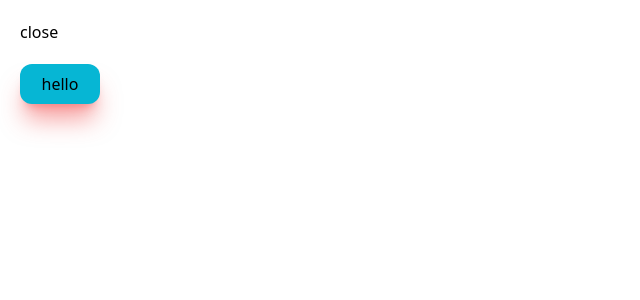
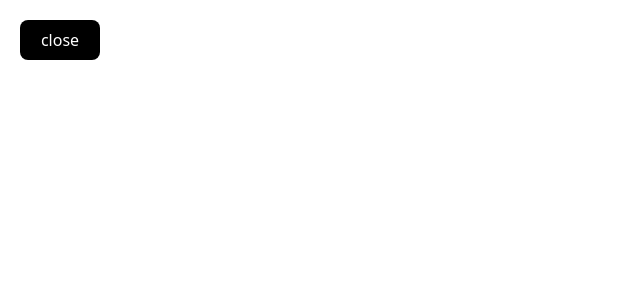
Before and after one commit to LikhitaMagar01/tailwindcss-reusable-components, a Nuxt app: page /button in a window 1280 px wide. Shown: the top 300 px of the page, without its empty margins (0-640 px from the left). Built offline with nearby package versions, Linux system fonts and the light colour scheme.

Commit message:
button component types

```diff
--- a/components/button.vue
+++ /dev/null
@@ -1,71 +0,0 @@
-<template>
-    <button
-      :class="getClasses (color, fromColor, toColor, fullWidth, fullHeight, colorNum, outlineNum, depressed, shadowSize, shadowColorNum, shadowColor, roundedRadius)"
-    >
-      <slot />
-    </button>
-  </template>
-  <script setup>
-    defineProps ({
-      color: {
-        type: String,
-        default: "",
-      },
-      fromColor: {
-        type: String,
-        default: ""
-      },
-      toColor: {
-        type: String,
-        detaule: ""
-      },
-      fullWidth: {
-        default: false,
-      },
-      fullHeight: {
-        default: ''
-      },
-      colorNum: {
-      },
-      outlineNum: {
-        default: ''
-      },
-      depressed: {
-        default: ''
-      },
-      shadowSize: {
-        default: ''
-      },
-      shadowColor: {
-        default: ''
-      },
-      shadowColorNum: {
-        default:''
-      },
-      roundedRadius: {
-
-      }
-    });
-function getClasses (color, fromColor, toColor, fullWidth, fullHeight, colorNum, outlineNum, depressed, shadowSize, shadowColorNum, shadowColor, roundedRadius){
-        let fullWidthValue, fullHeightValue, depressButton;
-        // Setting the button variant and color
-        if(depressed === "normal"){
-          depressButton = `bg-gray-100 hover:bg-${color}-${colorNum} shadow-${shadowSize} shadow-${shadowColor}-${shadowColorNum}/50 rounded-${roundedRadius}`
-        }else if (depressed==="primary") {
-          depressButton = `bg-blue-500 hover:bg-${color}-${colorNum} drop-shadow-${shadowSize} shadow-${shadowSize} shadow-${shadowColor}-${shadowColorNum}/50`
-        }else if(depressed === "error") {
-          depressButton = `bg-red-500`
-        }else if(depressed === "disabled") {
-          depressButton = `bg-gray-300`
-        }else if(depressed === "gradient") {
-          depressButton = `bg-gradient-to-r from-${fromColor}-${colorNum} to-${toColor}-${colorNum} hover:bg-${color}-${colorNum} drop-shadow-${shadowSize} shadow-${shadowSize} shadow-${shadowColor}-${shadowColorNum}/50`;
-        }else if(depressed === "outline") {
-          depressButton = `outline outline-offset-${outlineNum} bg-blue-500 hover:bg-${color}-${colorNum} drop-shadow-${shadowSize} shadow-${shadowSize} shadow-${shadowColor}-${shadowColorNum}/50`
-        }else {
-          depressButton = `bg-${color}-${colorNum}`;
-        }
-        fullWidthValue = fullWidth ? `w-${fullWidth}` : null;
-        fullHeightValue = fullHeight ? `h-${fullHeight}` : null;
-        return `${fullWidthValue} ${fullHeightValue} ${depressButton}`;
-      };
-  </script>
--- /dev/null
+++ b/components/buttonComponent.vue
@@ -0,0 +1,66 @@
+<template>
+  <button
+    :class="getClass()"
+  >
+    <slot />
+  </button>
+</template>
+<script setup>
+  const props = defineProps ({
+    color: {
+      type: String,
+      default: "",
+    },
+    fromColor: {
+      type: String,
+      default: ""
+    },
+    toColor: {
+      type: String,
+      detaule: ""
+    },
+    fullWidth: {
+      default: false,
+    },
+    fullHeight: {
+      default: ''
+    },
+    colorNum: {
+    },
+    outlineNum: {
+      default: ''
+    },
+    type: {
+      default: ''
+    },
+    shadowSize: {
+      default: ''
+    },
+    shadowColor: {
+      default: ''
+    },
+    shadowColorNum: {
+      default:''
+    },
+    roundedRadius: {
+    },
+  });
+  function getClass(){
+    let round = props.roundedRadius === 'sm' ? 'rounded-sm' : props.roundedRadius === 'md' ? 'rounded-md' : props.roundedRadius === 'lg' ? 'rounded-lg' : props.roundedRadius === 'xl' ? 'rounded-xl' : '' ;
+    // let buttonColor = `bg-${props.color}-${props.colorNum}`
+    let height = props.fullHeight ? `h-${props.fullHeight}` : '';
+    let Width = props.fullWidth ? `w-${props.fullWidth}` : '';
+    let type = props.type === 'primary' ? 'bg-sky-500 hover:bg-sky-600 drop-shadow-sm' : props.type === 'secondary' ? 'bg-gray-500 hover:bg-gray-600 drop-shadow-sm' : props.type === 'success' ? 'bg-green-500 hover:bg-green-600 drop-shadow-sm' : props.type === 'danger' ? 'bg-red-500 hover:bg-red-600 drop-shadow-sm' : props.type === 'warning' ? 'bg-yellow-500 hover:bg-yellow-600 drop-shadow-sm' : props.type === 'info' ? 'bg-blue-400 hover:bg-blue-500 drop-shadow-sm' : props.type === 'light' ? 'bg-white' : props.type === 'dark' ? 'bg-black text-white' : props.type === 'link' ? 'bg-white text-blue-600 underline underline-offset-1' : `bg-${props.color}-${props.colorNum}`;
+    return `${round} ${type} ${height} ${Width}`;
+  };
+</script>
+
+<!-- <script setup>
+import { h } from 'vue'
+render(()=>{
+  return()=>h('div', {}, "Hi 123");
+})
+</script> -->
+<!-- https://github.com/primefaces/primevue/blob/master/src/components/button/Button.vue -->
+
+<!-- https://github.com/justboil/admin-one-vue-tailwind/blob/master/src/components/BaseButtons.vue -->
--- a/components/modal.vue
+++ /dev/null
@@ -1,5 +0,0 @@
-<template>
-    <div class="text-red-500">
-        hello
-    </div>
-</template>
--- a/pages/button/index.vue
+++ b/pages/button/index.vue
@@ -1,15 +1,10 @@
 <template>
     <div class="m-5">
-       <button depressed="normal" color="red" colorNum="500" outlineNum="2" fullWidth="20" fullHeight="10" shadowSize="xl" shadowColorNum="500" shadowColor="black" roundedRadius="xl">close</button>
+       <buttonComponent type="dark" roundedRadius="lg" fullHeight="10" fullWidth="20">close</buttonComponent>
+       <!-- <button class="bg-red-500 h-10 w-20 ml-10">hello</button> -->
     </div>
-    <div class="m-5">
-        <button class="bg-blue-500 w-20 h-10 hover:bg-red-500 bg-cyan-500 shadow-xl shadow-red-500/50 rounded-xl">
-        hello
-    </button>
-    </div>
-
 </template>
 
 <script setup>
-import button from '@/components/button.vue';
+import buttonComponent from '~~/components/buttonComponent.vue';
 </script>
--- a/pages/index.vue
+++ b/pages/index.vue
@@ -1,12 +1,6 @@
 <template>
     <div class="p5 m-5">
         <h1>Homepage</h1>
-        <div class="text-blue-300 underline underline-offset-1">
-           <NuxtLink to="/modal">Modal</NuxtLink>
-        </div>
-        <div class="text-blue-300 underline underline-offset-1">
-           <NuxtLink to="/alert">Alert</NuxtLink>
-        </div>
         <div class="text-blue-300 underline underline-offset-1">
            <NuxtLink to="/button">Button</NuxtLink>
         </div>
--- a/pages/modal/index.vue
+++ /dev/null
@@ -1,10 +0,0 @@
-<template>
-  <div>
-    <modal />
-  </div>
-</template>
-
-<script setup>
-import modal from "@/components/modal.vue";
-
-</script>
```
